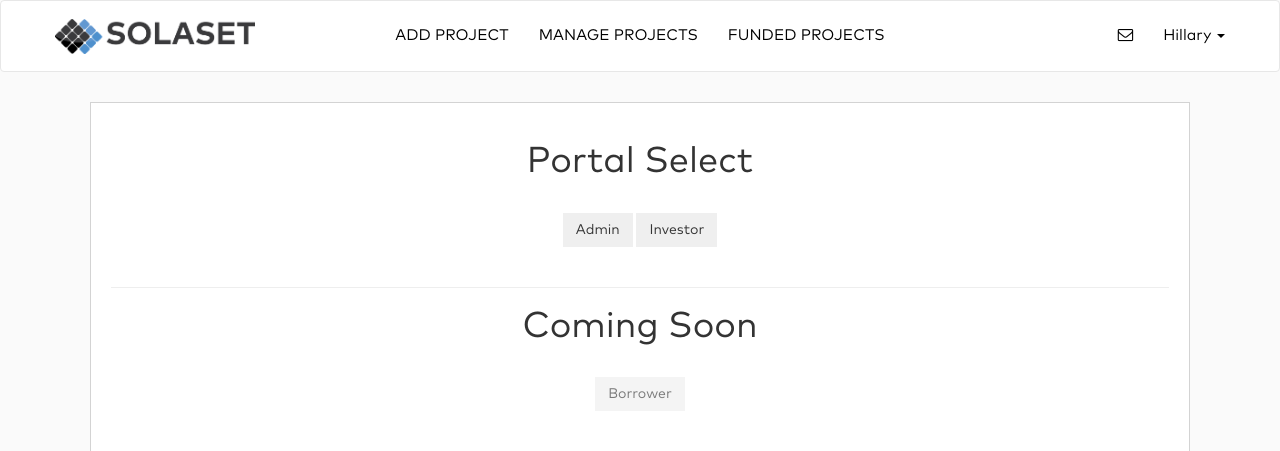
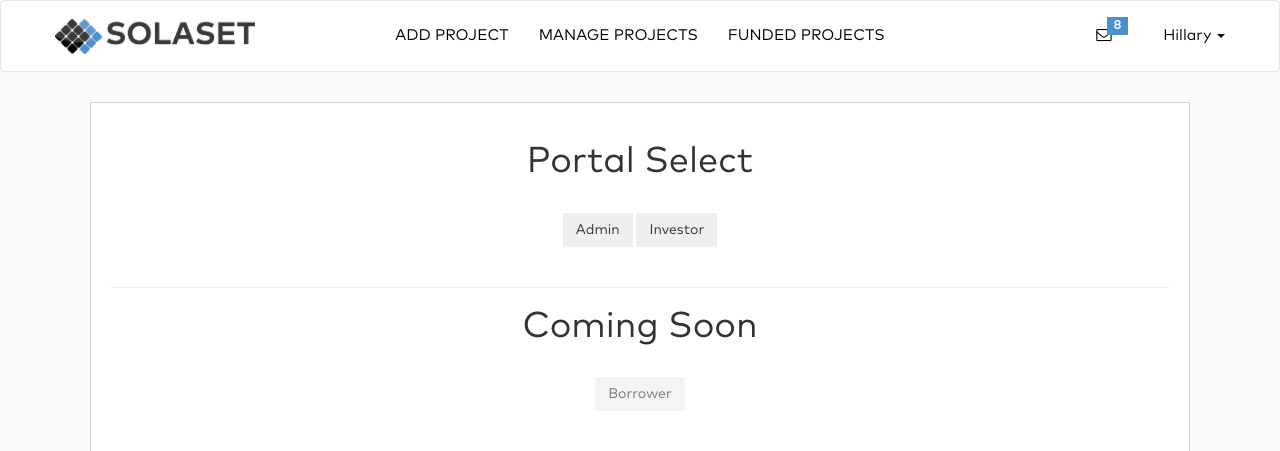
Before and after one commit to SteveCDozo/Solaset, a PHP site: page /index.php in a window 1280 px wide. Shown: the top 451 px of the page. Run offline with PHP 8.4, Linux system fonts and the light colour scheme.

Commit message:
Added Badge to show notification count

```diff
--- a/css/style.css
+++ b/css/style.css
@@ -131,6 +131,13 @@ nav .dropdown-menu {
   border-bottom: 2px solid black;
   padding-bottom: 8px;
   background-color: transparent;
+}
+nav .badge {
+  background-color: #4e90cd;
+  border-radius: 0;
+  position: relative;
+  top: -10px;
+  left: -5px;
 }
 /* manage projects page */
 #manage-projects-page #filter > .row {
--- a/navbar.php
+++ b/navbar.php
@@ -17,7 +17,7 @@
       <ul class="nav navbar-nav navbar-right">
         <li class="dropdown">
           <a class="dropdown-toggle" data-toggle="dropdown" href="#">
-            <i class="fa fa-envelope-o"></i>
+            <i class="fa fa-envelope-o"></i><span class="badge" style="">8</span>
           </a>
           <ul id="notifs_dropdown" class="dropdown-menu">
             <i id="no-notifs" style="display:none;text-align:center;">No new notifications</i>
```
